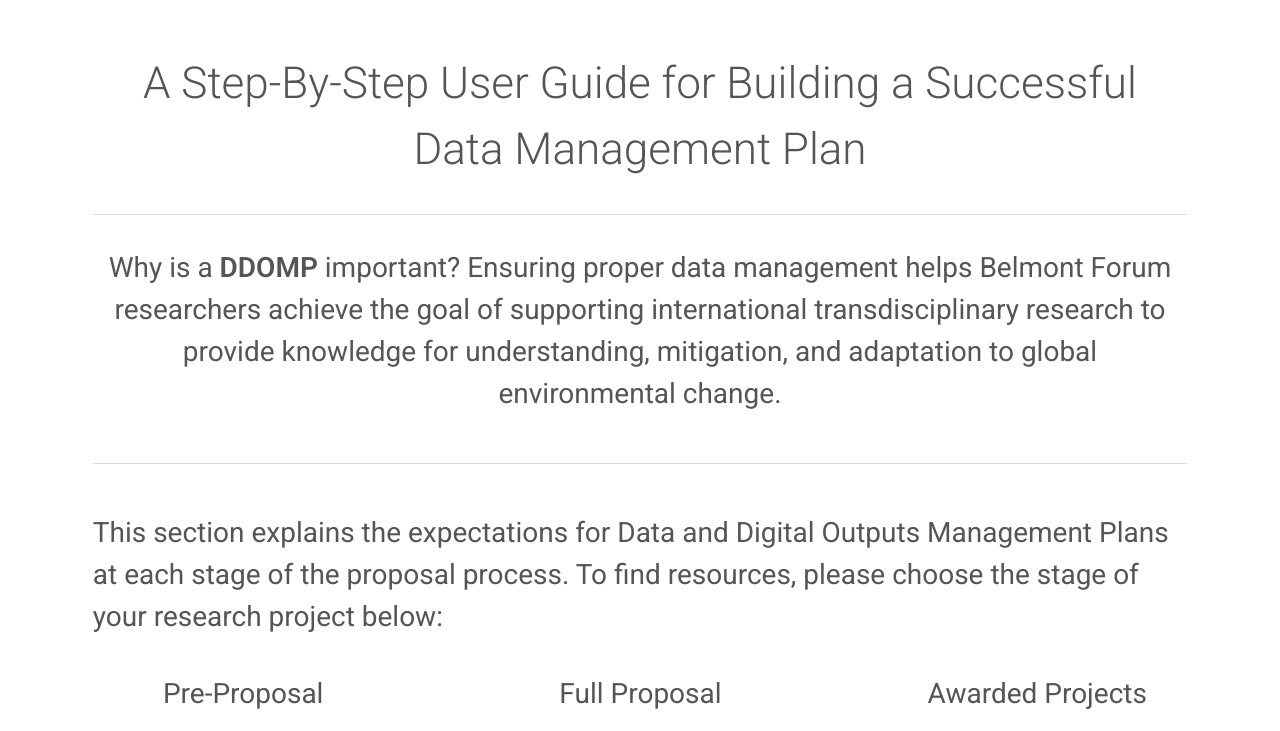
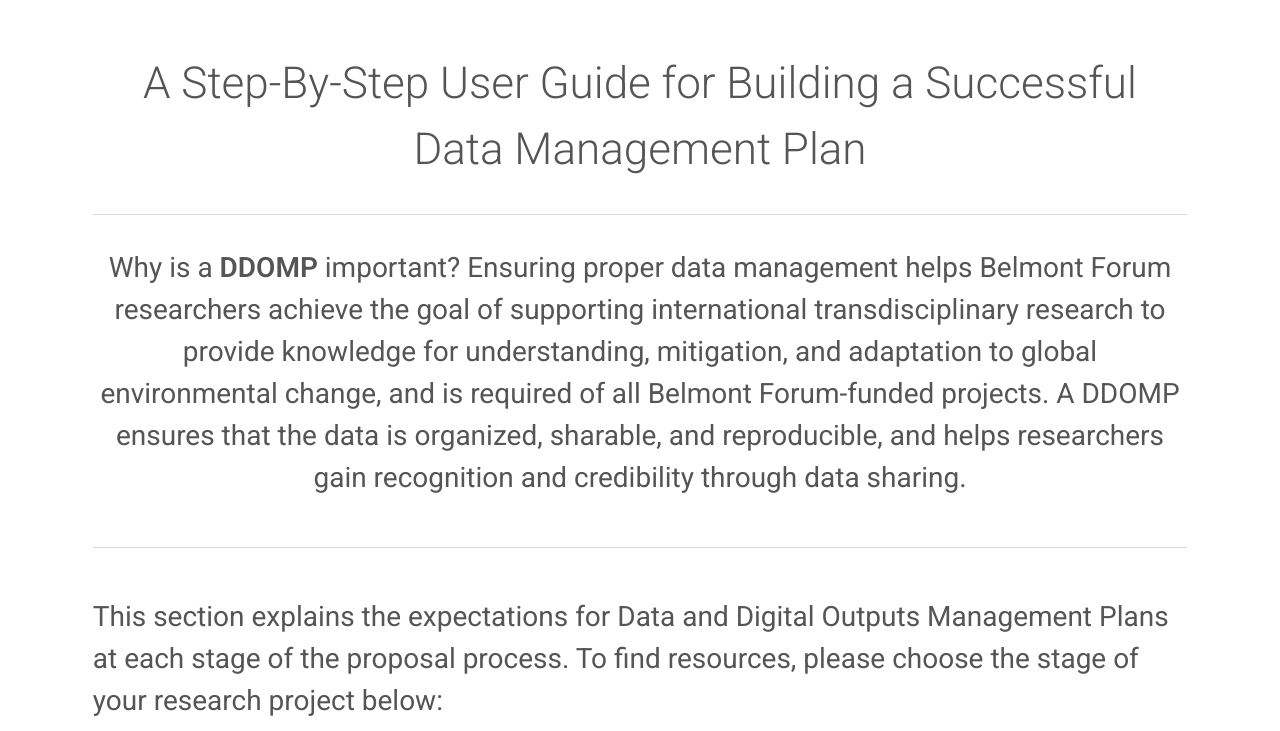
Before and after one commit to bfe-inf/toolkit, a Jekyll site: the page built from ddomp.html, in a window 1280 px wide and 900 px high, scrolled down 333 px, cut to the strip 9-740 px from the top of the window. Built offline with Jekyll 4.4.1, drawn with Linux system fonts in a browser that asks for light colours.

Commit message:
Update ddomp.html

```diff
--- a/ddomp.html
+++ b/ddomp.html
@@ -50,7 +50,7 @@
 					<header class="align-center">
 						<h2>A Step-By-Step User Guide for Building a Successful Data Management Plan </h2>
 						<hr>
-						<h3> Why is a <strong><a href="http://bfe-inf.org/sites/default/files/doc-repository/CRA_Data_Digital_Outputs_Management_Annex_20180501.pdf" target="_blank">DDOMP</strong></a> important? Ensuring proper data management helps Belmont Forum researchers achieve the goal of supporting international transdisciplinary research to provide knowledge for understanding, mitigation, and adaptation to global environmental change. </h3>
+						<h3> Why is a <strong><a href="http://bfe-inf.org/sites/default/files/doc-repository/CRA_Data_Digital_Outputs_Management_Annex_20180501.pdf" target="_blank">DDOMP</strong></a> important? Ensuring proper data management helps Belmont Forum researchers achieve the goal of supporting international transdisciplinary research to provide knowledge for understanding, mitigation, and adaptation to global environmental change, and is required of all Belmont Forum-funded projects. A DDOMP ensures that the data is organized, sharable, and reproducible, and helps researchers gain recognition and credibility through data sharing.  </h3>
 					</header>
 
 				<hr class="major" />
```
